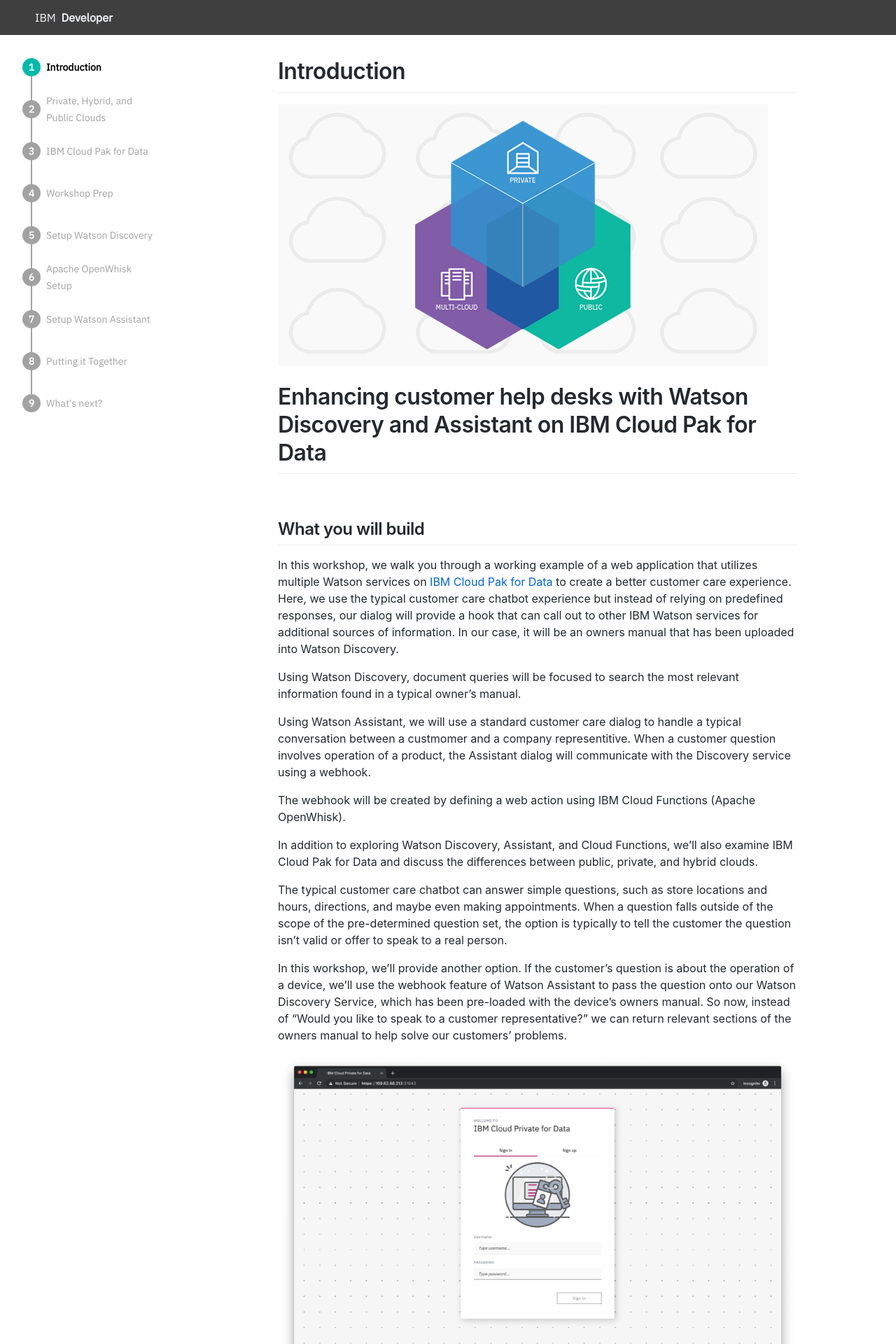
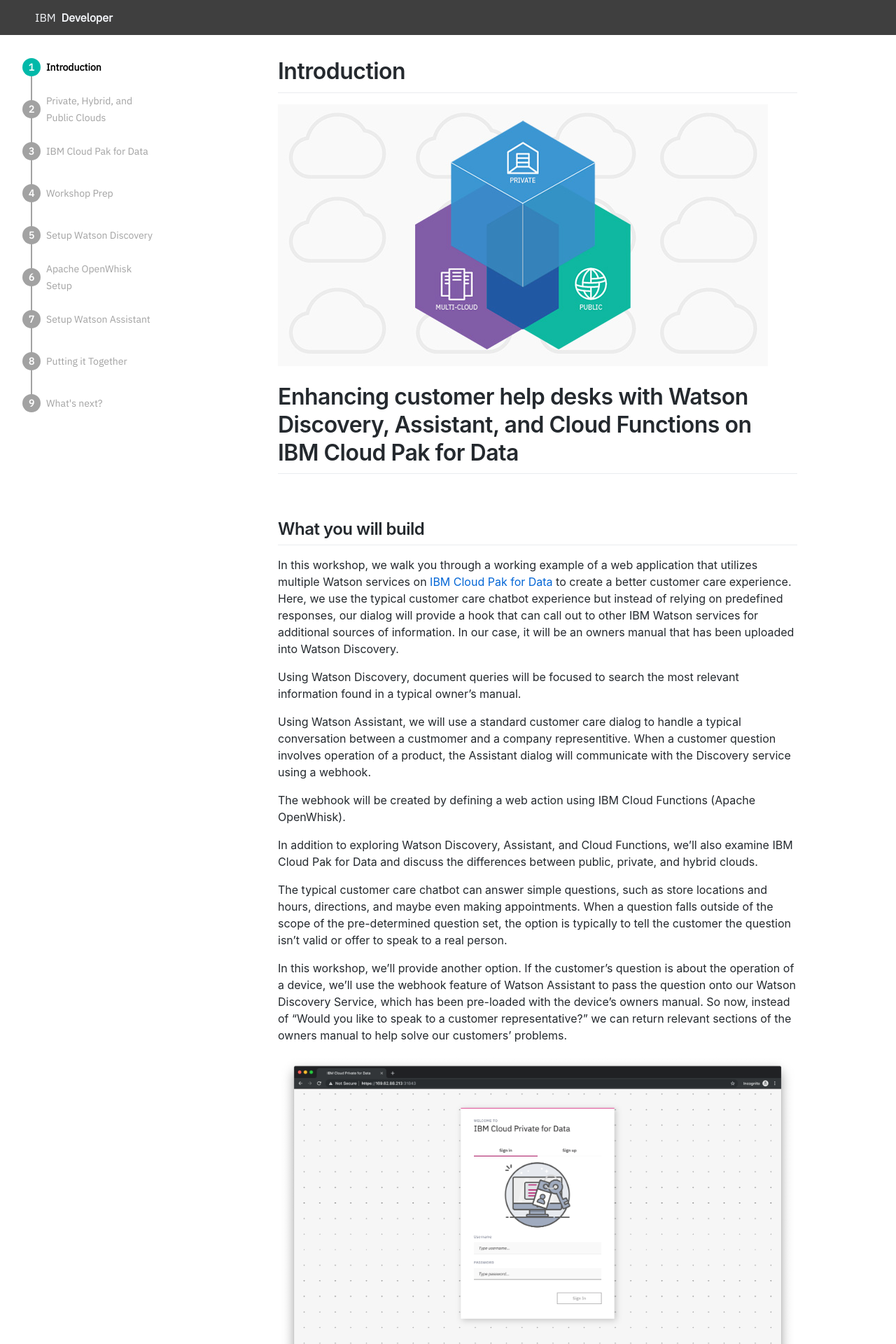
Before and after one commit to tmarkiewicz/ibm-cpd-workshop, a Jekyll site: the page built from _discovery/index.md, in a window 1280 px wide. Shown: the top 1920 px of the page at 70% size. Built offline with Jekyll 4.4.1, drawn with Linux system fonts in a browser that asks for light colours.

Commit message:
updated title

```diff
--- a/_discovery/index.md
+++ b/_discovery/index.md
@@ -5,7 +5,7 @@
 
 ![](assets/private-cloud-leadspace@2x.jpg)
 
-# Enhancing customer help desks with Watson Discovery and Assistant on IBM Cloud Pak for Data
+# Enhancing customer help desks with Watson Discovery, Assistant, and Cloud Functions on IBM Cloud Pak for Data
 
 <br />
 
```
